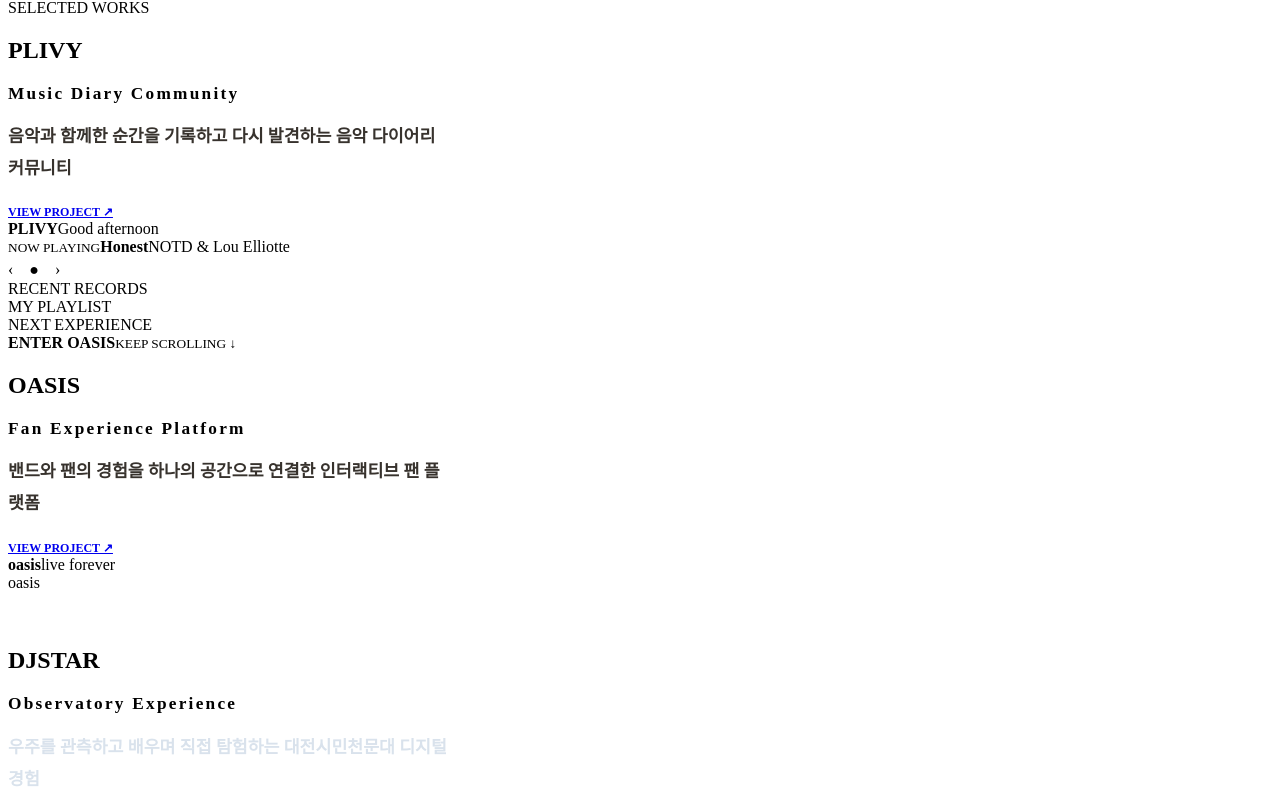
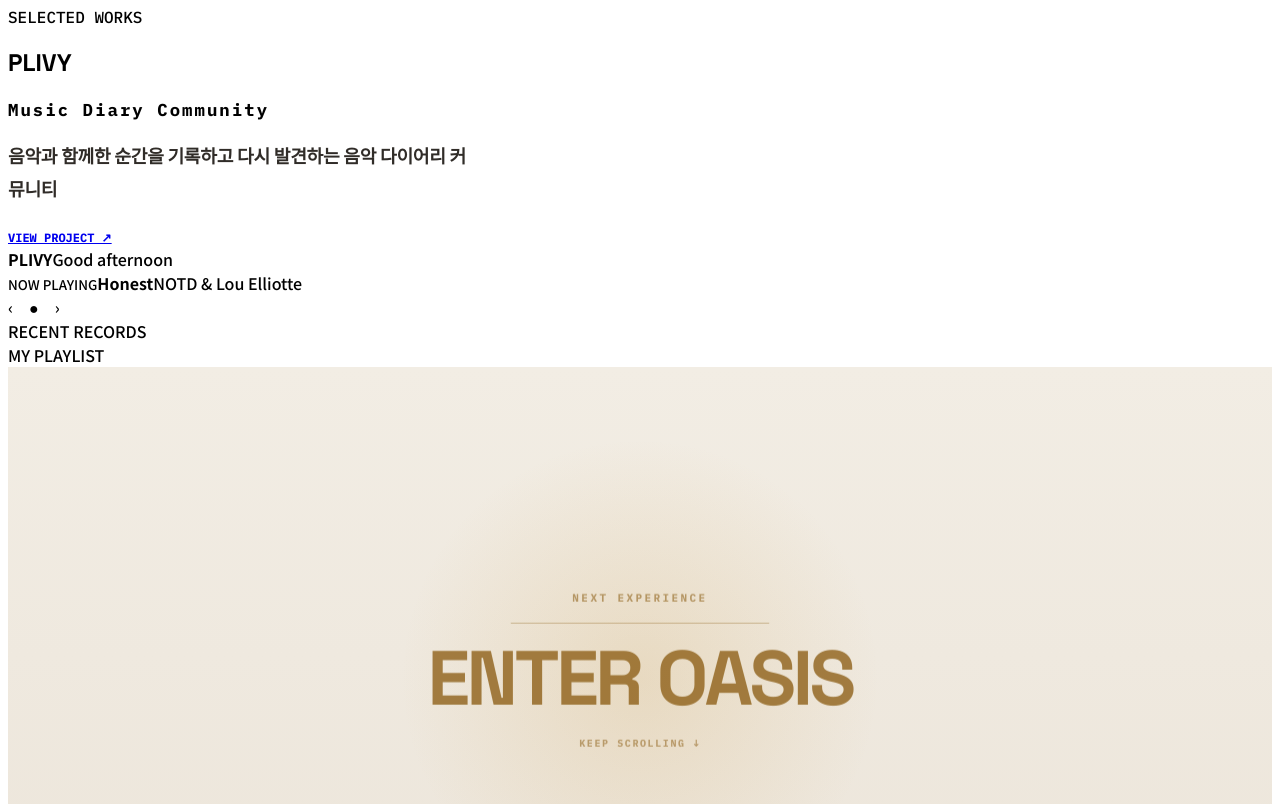
Before and after one commit to doarmi/keyboard-portfolio, a React (Vite) app: page / in a window 1280 px wide. Shown: the part 376-1180 px from the top of the page. Built offline with nearby package versions, Linux system fonts and the light colour scheme; the HTML template or start-up script is replaced by a standard one.

Commit message:
Refine typography and add scroll entry scenes

```diff
--- a/src/styles/refinements.css
+++ b/src/styles/refinements.css
@@ -1,25 +1,150 @@
+@import url('https://fonts.googleapis.com/css2?family=IBM+Plex+Mono:wght@500;600;700&family=Noto+Sans+KR:wght@500;600;700;800&family=Space+Grotesk:wght@500;600;700&display=swap');
+
+body {
+  font-family: 'Noto Sans KR', sans-serif;
+}
+
+.work-copy h2,
+.contact-title,
+.about-copy h2 {
+  font-family: 'Space Grotesk', sans-serif;
+  font-weight: 700;
+}
+
+.work-subtitle,
+.works-label,
+.section-kicker,
+.work-copy a,
+.keyboard-ui-header,
+.interaction-guide,
+.project-shortcut-link,
+.skill-key,
+.transition-inner {
+  font-family: 'IBM Plex Mono', monospace;
+}
+
 .work-subtitle {
   font-size: clamp(16px, 1.35vw, 21px);
-  font-weight: 850;
-  letter-spacing: .13em;
+  font-weight: 700;
+  letter-spacing: .12em;
   color: currentColor;
 }
 
 .work-description {
-  max-width: 440px;
-  font-size: clamp(17px, 1.35vw, 21px);
-  font-weight: 650;
-  line-height: 1.85;
-  color: #37322d;
+  max-width: 460px;
+  font-size: clamp(18px, 1.42vw, 22px);
+  font-weight: 700;
+  line-height: 1.82;
+  letter-spacing: -.015em;
+  color: #302c28;
 }
 
 .work-djstar .work-description {
-  color: #d9e2ec;
+  color: #e3ebf3;
 }
 
 .work-copy a {
   font-size: 12px;
-  font-weight: 850;
+  font-weight: 700;
+}
+
+.experience-transition {
+  position: relative;
+  min-height: 72vh;
+  display: grid;
+  place-items: center;
+  overflow: hidden;
+  isolation: isolate;
+}
+
+.transition-oasis {
+  color: #8d5f16;
+  background:
+    radial-gradient(circle at 50% 54%, rgba(200,148,56,.18), transparent 34%),
+    linear-gradient(180deg, #f2ede4 0%, #ece5da 100%);
+}
+
+.transition-djstar {
+  min-height: 92vh;
+  color: #dcecff;
+  background:
+    radial-gradient(circle at 50% 55%, rgba(58,113,172,.22), transparent 32%),
+    linear-gradient(180deg, #ece5da 0%, #182333 52%, #07111d 100%);
+}
+
+.transition-inner {
+  position: relative;
+  z-index: 2;
+  width: min(760px, calc(100% - 48px));
+  display: grid;
+  justify-items: center;
+  gap: 18px;
+  text-align: center;
+  will-change: transform, opacity;
+}
+
+.transition-inner > span {
+  font-size: 11px;
+  font-weight: 700;
+  letter-spacing: .22em;
+  opacity: .72;
+}
+
+.transition-inner strong {
+  font-family: 'Space Grotesk', sans-serif;
+  font-size: clamp(36px, 6vw, 88px);
+  line-height: .95;
+  letter-spacing: -.045em;
+}
+
+.transition-inner small {
+  margin-top: 4px;
+  font-size: 10px;
+  font-weight: 700;
+  letter-spacing: .16em;
+  opacity: .68;
+}
+
+.transition-line {
+  width: min(360px, 56vw);
+  height: 1px;
+  background: currentColor;
+  transform-origin: center;
+  opacity: .45;
+}
+
+.transition-djstar::before,
+.transition-djstar::after,
+.star-field {
+  content: '';
+  position: absolute;
+  inset: 0;
+  pointer-events: none;
+}
+
+.transition-djstar::before {
+  z-index: 0;
+  opacity: .42;
+  background-image:
+    radial-gradient(circle, rgba(255,255,255,.9) 0 1px, transparent 1.4px),
+    radial-gradient(circle, rgba(160,207,255,.85) 0 1px, transparent 1.5px);
+  background-size: 94px 94px, 157px 157px;
+  background-position: 0 0, 43px 71px;
+  mask-image: linear-gradient(to bottom, transparent 5%, #000 52%, #000 100%);
+}
+
+.transition-djstar::after {
+  z-index: 1;
+  background: radial-gradient(circle at 50% 68%, rgba(76,143,219,.14), transparent 22%);
+}
+
+.star-field {
+  z-index: 0;
+  opacity: .55;
+  background-image: radial-gradient(circle, rgba(255,255,255,.7) 0 1px, transparent 1.3px);
+  background-size: 63px 63px;
+  background-position: 19px 25px;
+  transform: rotate(8deg) scale(1.08);
 }
 
 @media (max-width: 700px) {
@@ -28,7 +153,15 @@
   }
 
   .work-description {
-    font-size: 16px;
-    line-height: 1.75;
+    font-size: 17px;
+    line-height: 1.72;
+  }
+
+  .experience-transition {
+    min-height: 58vh;
+  }
+
+  .transition-djstar {
+    min-height: 72vh;
   }
 }
```
